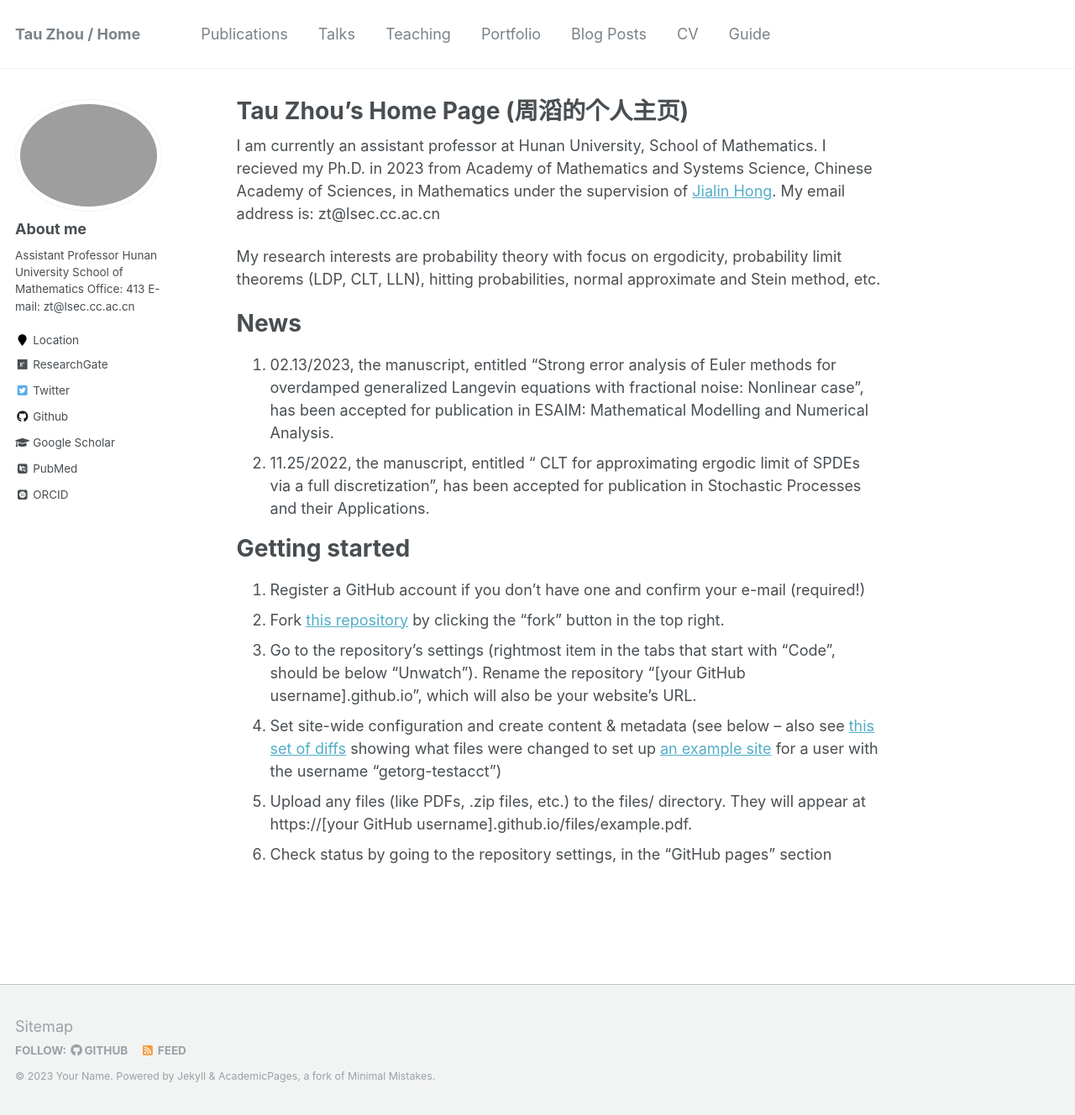
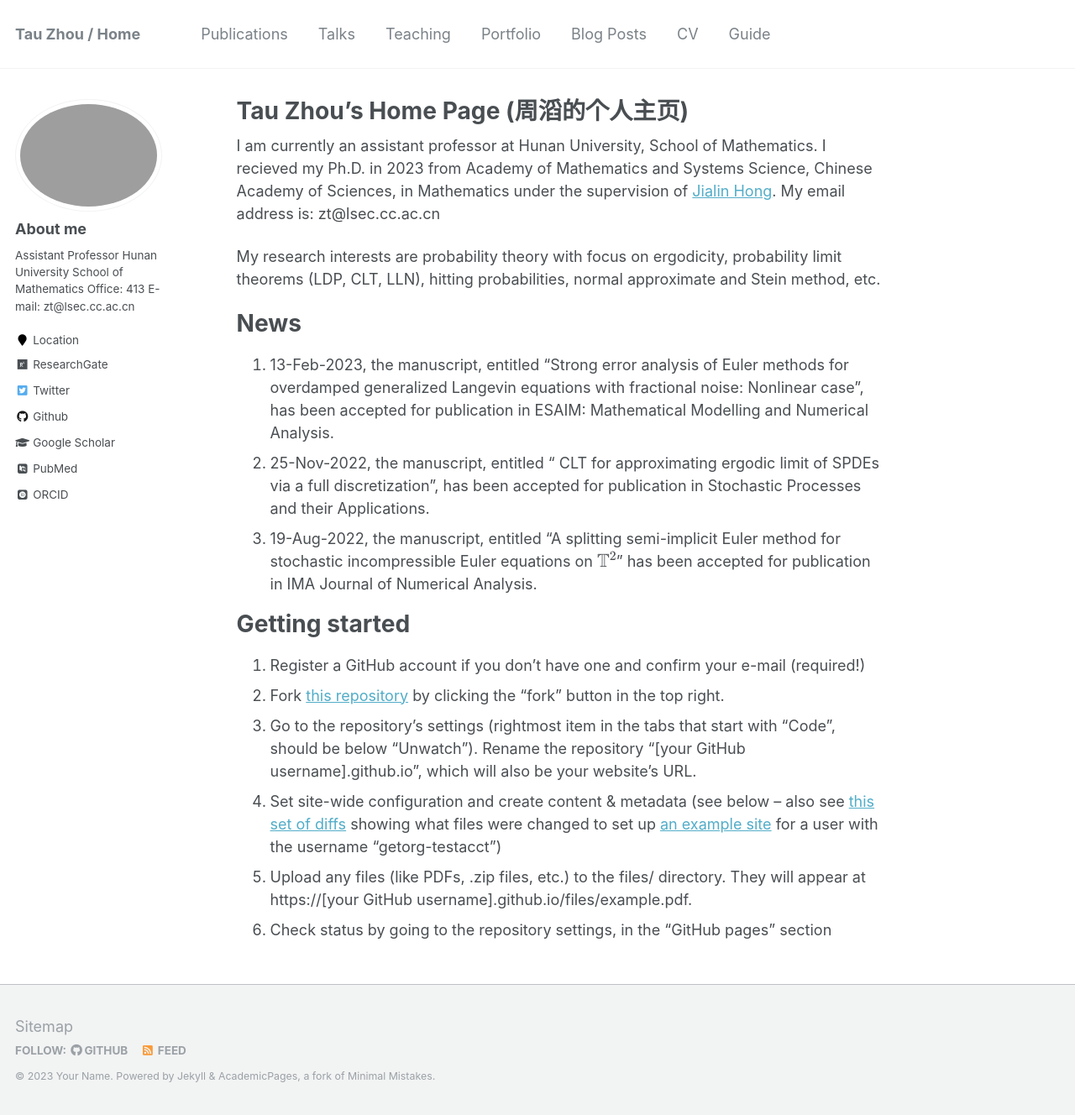
Before and after one commit to Tau-Zhou/Tau-Zhou.github.io, a Jekyll site: the page built from _pages/about.md, in a window 1280 px wide and 1328 px high. Shown: the whole window at 84% size. Built offline with Jekyll 4.4.1, drawn with Linux system fonts in a browser that asks for light colours; some web fonts are replaced; formulas are drawn with MathJax 3.

Commit message:
Update about.md

```diff
--- a/_pages/about.md
+++ b/_pages/about.md
@@ -15,8 +15,9 @@ My research interests are probability theory with focus on ergodicity, probabili
 
 News
 ======
-1. 02.13/2023, the manuscript, entitled "Strong error analysis of Euler methods for overdamped generalized Langevin equations with fractional noise: Nonlinear case", has been accepted for publication in ESAIM: Mathematical Modelling and Numerical Analysis.
-1. 11.25/2022, the manuscript, entitled " CLT for approximating ergodic limit of SPDEs via a full discretization", has been accepted for publication in Stochastic Processes and their Applications.
+1. 13-Feb-2023, the manuscript, entitled "Strong error analysis of Euler methods for overdamped generalized Langevin equations with fractional noise: Nonlinear case", has been accepted for publication in ESAIM: Mathematical Modelling and Numerical Analysis.
+1. 25-Nov-2022, the manuscript, entitled " CLT for approximating ergodic limit of SPDEs via a full discretization", has been accepted for publication in Stochastic Processes and their Applications.
+1. 19-Aug-2022, the manuscript, entitled "A splitting semi-implicit Euler method for stochastic incompressible Euler equations on $\mathbb T^2$" has been accepted for publication in IMA Journal of Numerical Analysis.
 
 
 
```
